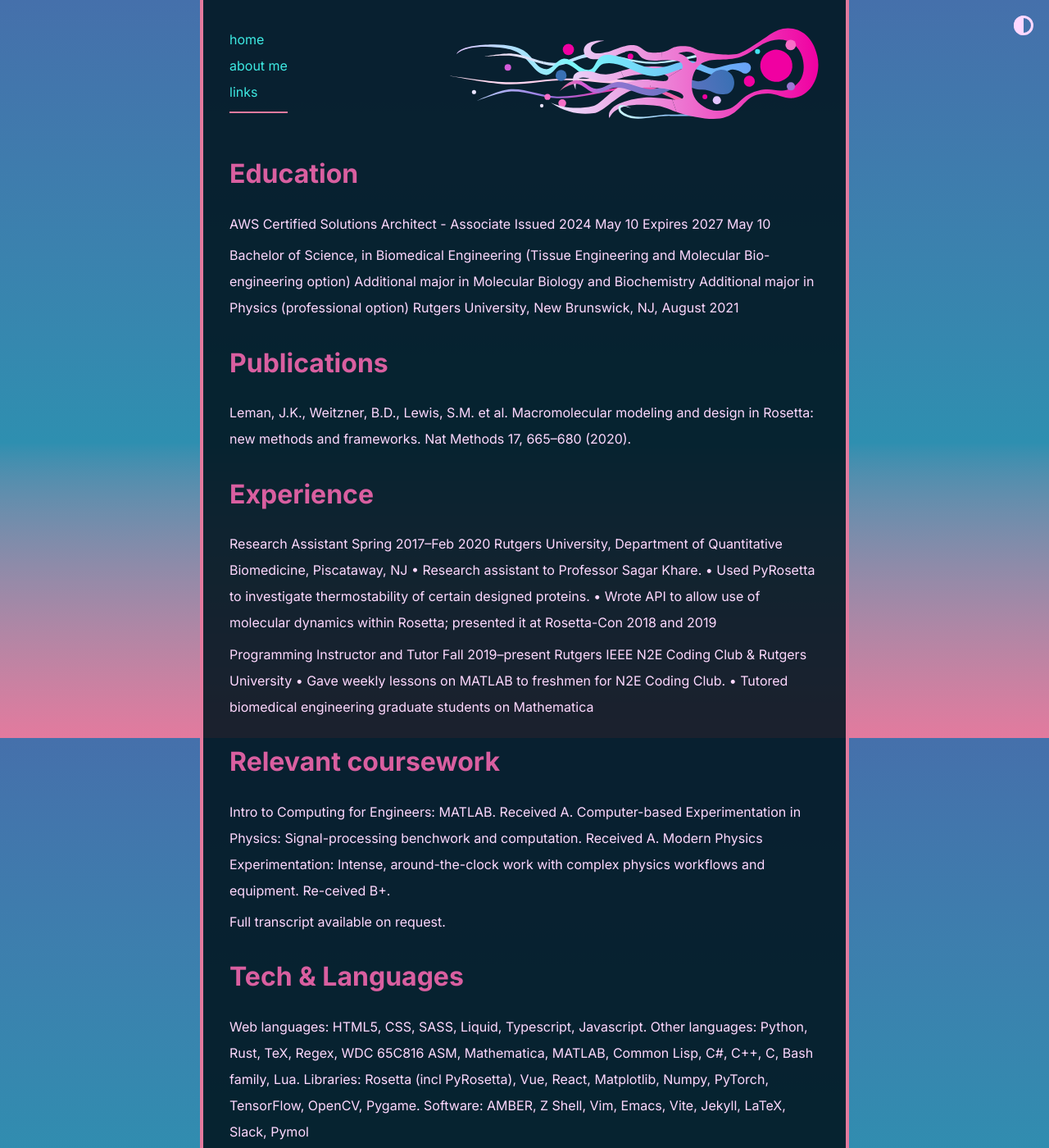
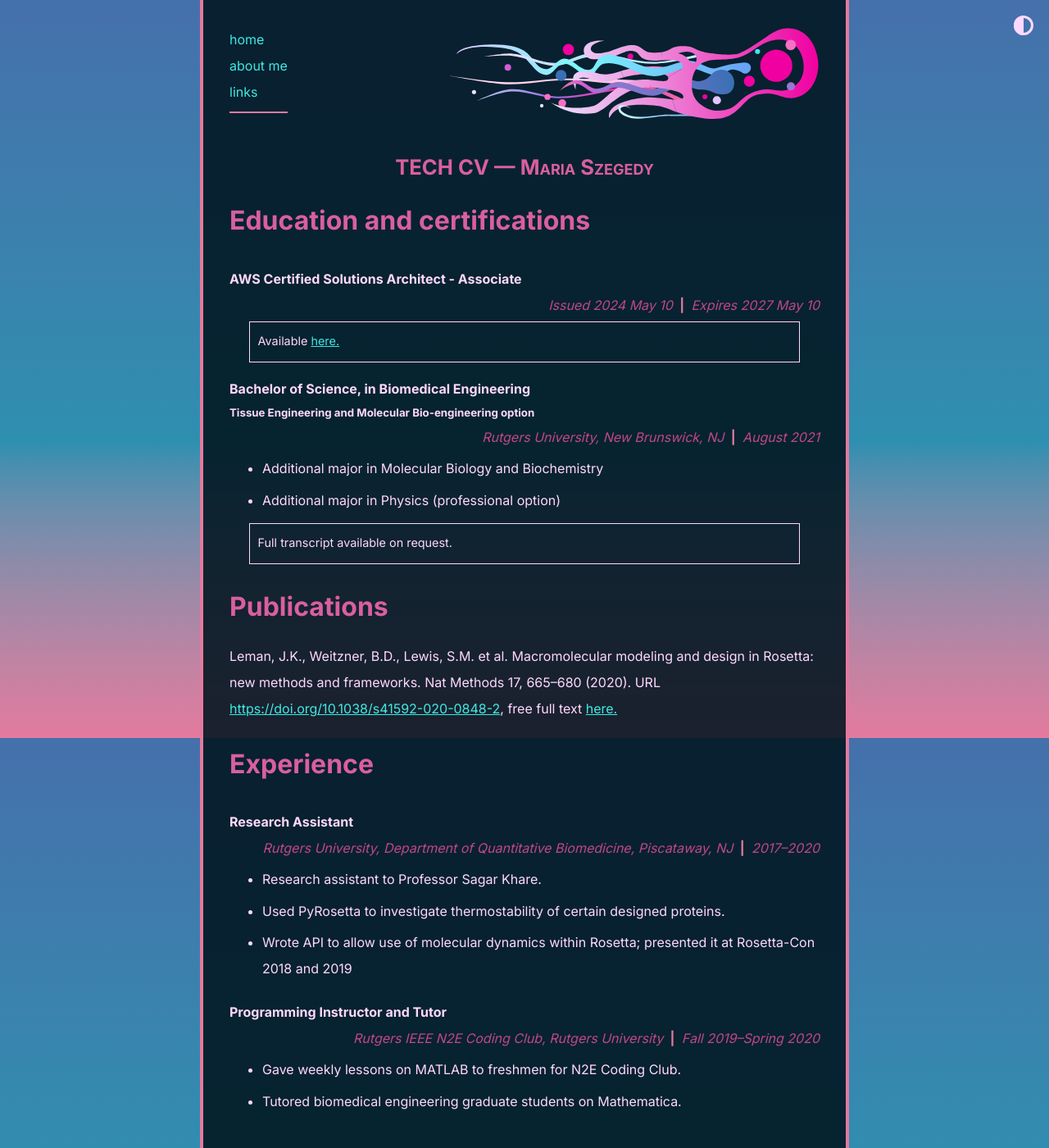
Before and after one commit to mszegedy/cv, a Jekyll site: the page built from tech-cv.md, in a window 1280 px wide and 1400 px high. Shown: the whole window at 82% size. Built offline with Jekyll 4.4.1, drawn with Linux system fonts in a browser that asks for light colours; some of the changed text lies outside the part shown.

Commit message:
some of tech cv done

```diff
--- a/tech-cv.md
+++ b/tech-cv.md
@@ -1,31 +1,50 @@
 ---
-layout: post
+title: TECH&nbsp;CV — Maria Szegedy
+layout: cv
 ---
 
-# Education
-AWS Certified Solutions Architect - Associate
-Issued 2024 May 10
-Expires 2027 May 10
+# Education and certifications
+{% include job_entry.html
+title="AWS Certified Solutions Architect - Associate"
+location="Issued 2024 May 10"
+time="Expires 2027 May 10" %}
 
-Bachelor of Science, in Biomedical Engineering (Tissue Engineering and Molecular Bio-engineering option)
-Additional major in Molecular Biology and Biochemistry
-Additional major in Physics (professional option)
-Rutgers University, New Brunswick, NJ, August 2021
+<div class="aside">Available <a
+href="assets/pdfs/aws-solutions-architect-assoc-cert.pdf">here.</a></div>
+
+{% include job_entry.html
+title="Bachelor of Science, in Biomedical Engineering"
+subtitle="Tissue Engineering and Molecular Bio-engineering option"
+location="Rutgers University, New Brunswick, NJ"
+time="August 2021" %}
+
+- Additional major in Molecular Biology and Biochemistry
+- Additional major in Physics (professional option)
+
+<div class="aside">Full transcript available on request.</div>
 
 # Publications
-Leman, J.K., Weitzner, B.D., Lewis, S.M. et al. Macromolecular modeling and design in Rosetta: new methods and frameworks. Nat Methods 17, 665–680 (2020).
+Leman, J.K., Weitzner, B.D., Lewis, S.M. et al. Macromolecular modeling and
+design in Rosetta: new methods and frameworks. Nat Methods 17, 665–680 (2020).
+URL
+[https://doi.org/10.1038/s41592-020-0848-2](https://doi.org/10.1038/s41592-020-0848-2),
+free full text [here.](https://europepmc.org/article/MED/32483333)
 
 # Experience
-Research Assistant Spring 2017–Feb 2020
-Rutgers University, Department of Quantitative Biomedicine, Piscataway, NJ
-• Research assistant to Professor Sagar Khare.
-• Used PyRosetta to investigate thermostability of certain designed proteins.
-• Wrote API to allow use of molecular dynamics within Rosetta; presented it at Rosetta-Con 2018 and 2019
+{% include job_entry.html
+title="Research Assistant"
+location="Rutgers University, Department of Quantitative Biomedicine, Piscataway, NJ"
+time="2017–2020" %}
+- Research assistant to Professor Sagar Khare.
+- Used PyRosetta to investigate thermostability of certain designed proteins.
+- Wrote API to allow use of molecular dynamics within Rosetta; presented it at Rosetta-Con 2018 and 2019
 
-Programming Instructor and Tutor Fall 2019–present
-Rutgers IEEE N2E Coding Club & Rutgers University
-• Gave weekly lessons on MATLAB to freshmen for N2E Coding Club.
-• Tutored biomedical engineering graduate students on Mathematica
+{% include job_entry.html
+title="Programming Instructor and Tutor"
+location="Rutgers IEEE N2E Coding Club, Rutgers University"
+time="Fall 2019–Spring 2020" %}
+- Gave weekly lessons on MATLAB to freshmen for N2E Coding Club.
+- Tutored biomedical engineering graduate students on Mathematica.
 
 # Relevant coursework
 Intro to Computing for Engineers: MATLAB. Received A.
```
Also changed, not shown: other parts of tech-cv.md (+7 -7 lines), bio-cv.md (+18 -10 lines), 1 other file.
